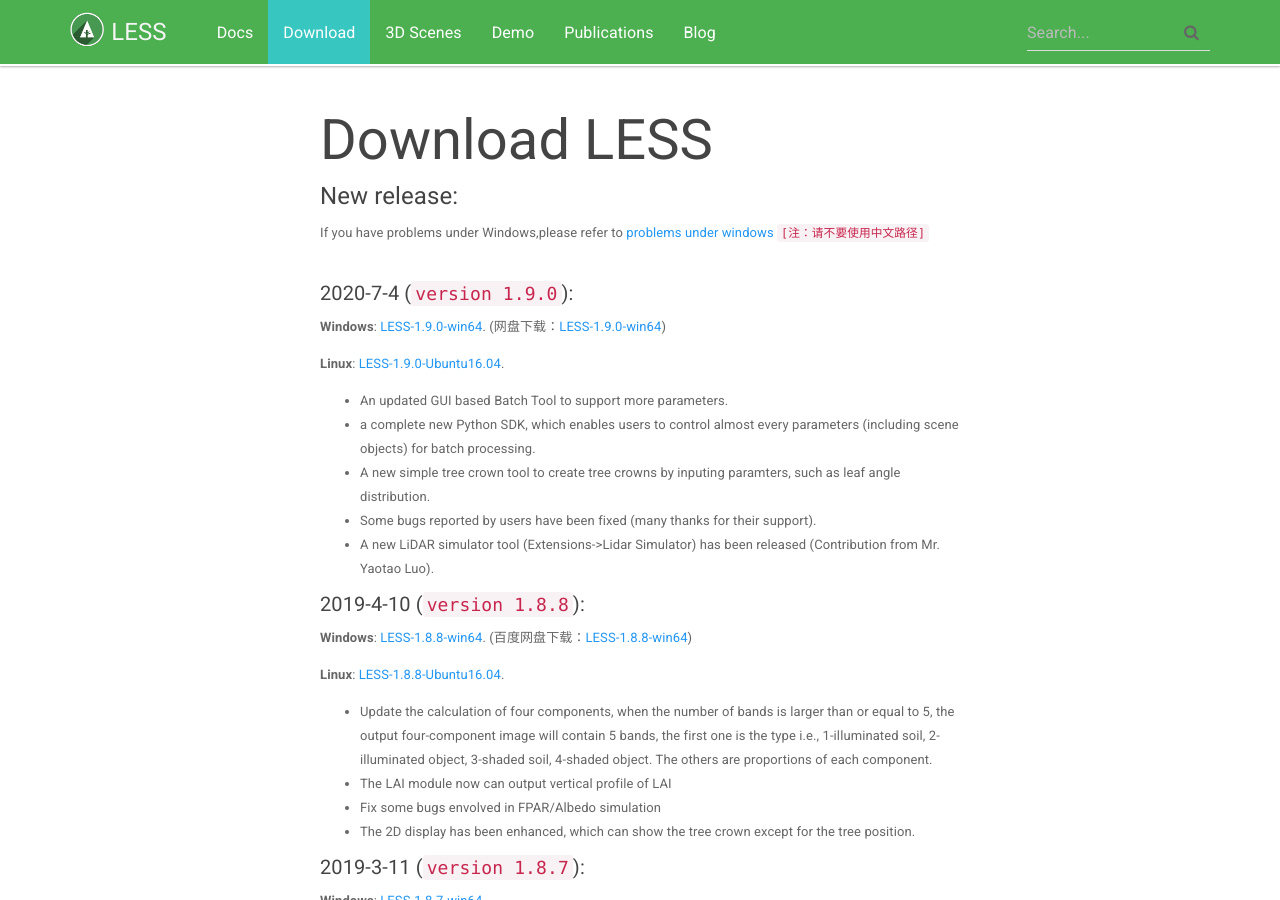
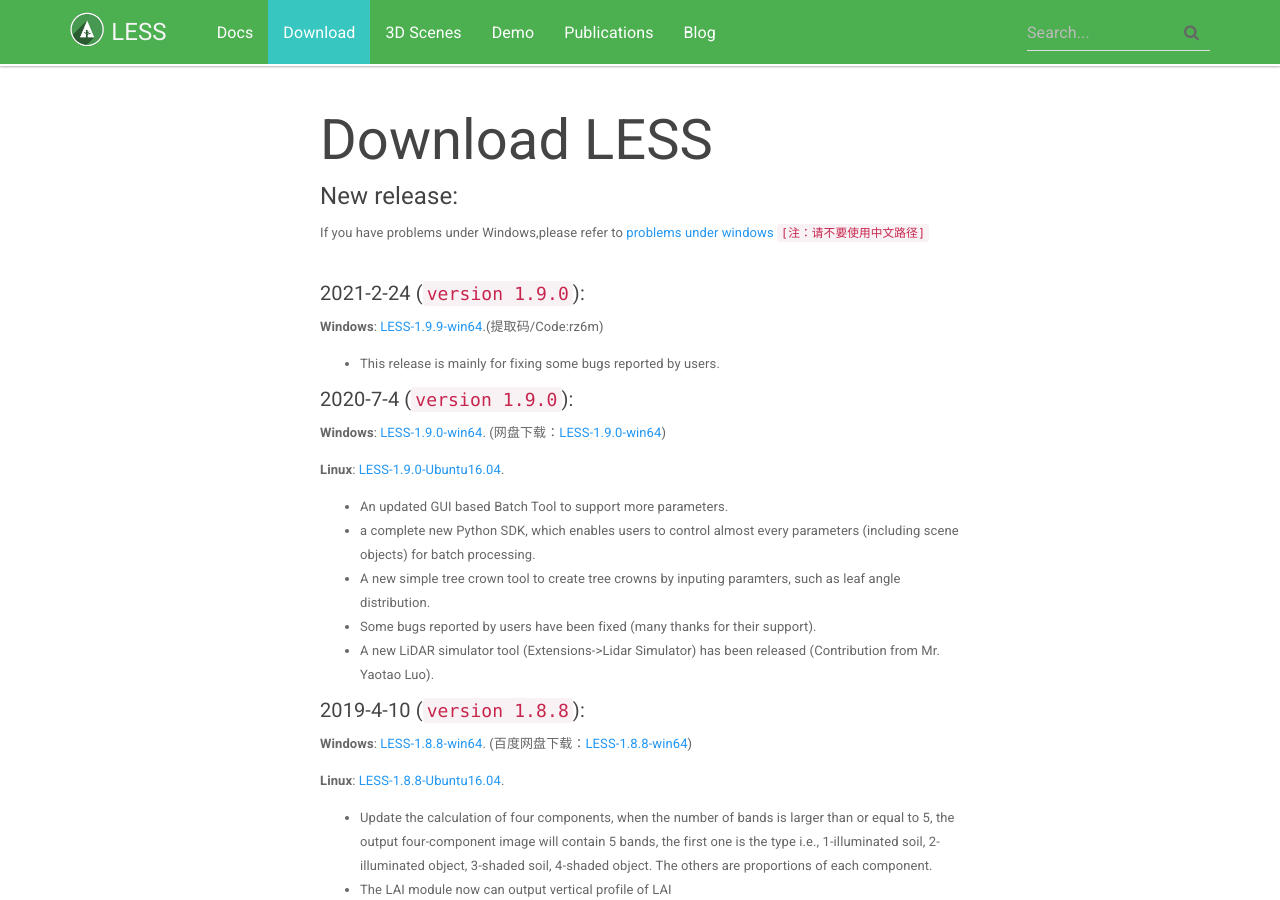
Before and after one commit to jianboqi/jianboqi.github.io, a Jekyll site: the page built from download-less.md, in a window 1280 px wide and 900 px high. Built offline with Jekyll 4.4.1, drawn with Linux system fonts in a browser that asks for light colours; nearby versions of some CDN libraries.

Commit message:
Update download-less.md

```diff
--- a/download-less.md
+++ b/download-less.md
@@ -13,6 +13,11 @@
 `[注：请不要使用中文路径]`
 <br>
 <br>
+
+##### 2021-2-24 (`version 1.9.0`):
+**Windows**: <a href="https://pan.baidu.com/s/1eZs4I4Ev7WtIo-KX7DACfQ" onClick="ga('send', 'event', 'LESSDownload','V1.9.0','Win64');">LESS-1.9.9-win64</a>.(提取码/Code:rz6m)
+
+* This release is mainly for fixing some bugs reported by users.
 
 ##### 2020-7-4 (`version 1.9.0`):
 **Windows**: <a href="https://github.com/jianboqi/lessrt/releases/download/LESS-1.9.0/LESS-1.9.0-win64.exe" onClick="ga('send', 'event', 'LESSDownload','V1.9.0','Win64');">LESS-1.9.0-win64</a>. (网盘下载：<a target="_blank" href="https://jimbohome.synology.me:5001/d/f/562776447041709851" onClick="ga('send', 'event', 'LESSDownload','V1.9.0','Win64');">LESS-1.9.0-win64</a>)
```
